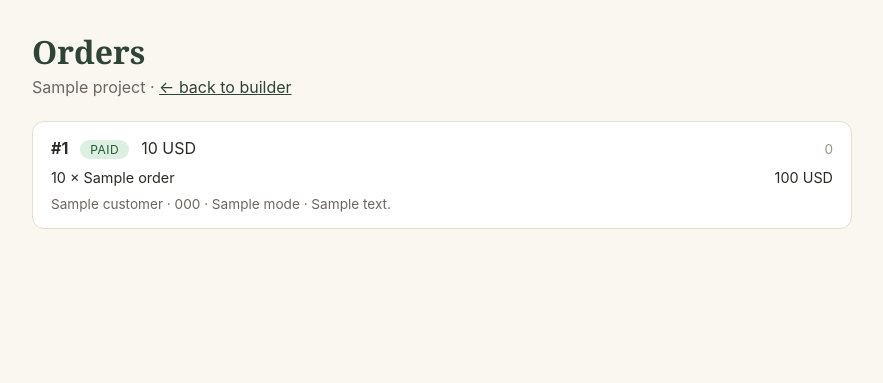
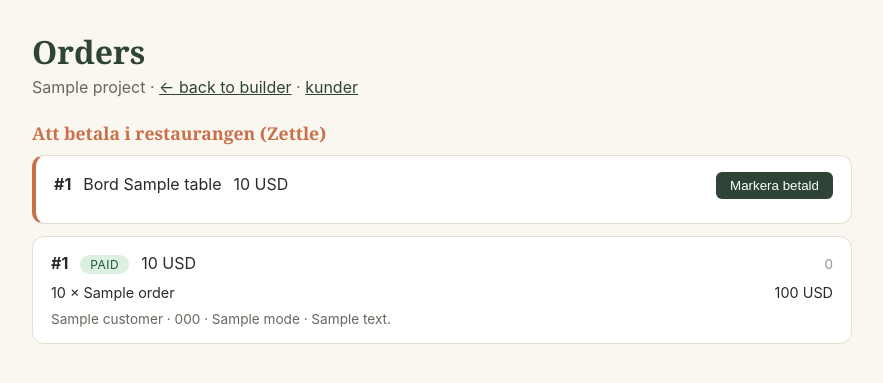
Before and after one commit to bluehawana/vibe-business-llm, a FastAPI app: template app/templates/orders.html in a window 1280 px wide. Shown: the top 383 px of the page, without its empty margins (198-1081 px from the left). Run offline with FastAPI, Linux system fonts and the light colour scheme; the template is opened without the code that fills it: most values are stand-ins (such as "Sample title", 1, 10 or a date in 2020).

Commit message:
Two payment lanes: dine-in via Zettle (in-store), takeaway prepaid via Stripe
Kassaregister-compliant split:
- dine_in  -> 'in_store': cooked immediately (guest seated), settled on
  Zettle from the orders dashboard (Markera betald). In-store manned sale
  stays in the certified register. Stripe self-pay for dine-in is blocked
  (would need a certified kontrollsystem — Phase 3).
- pickup/delivery -> 'online': prepaid via Stripe (exempt distance sale),
  no-show protection kept.
- Kitchen display + CloudPRNT + kitchen ticket now cover in-store orders;
  ticket shows BETALA I RESTAURANGEN vs BETALD accurately.

32/32 tests passing.

```diff
--- a/app/db.py
+++ b/app/db.py
@@ -127,21 +127,34 @@ def set_fulfillment(order_id: str, state: str):
 
 
 def get_active_orders(project_id: str) -> list[dict]:
-    """Paid orders not yet completed — what the kitchen display shows."""
+    """What the kitchen display shows: prepaid online orders (status 'paid') plus
+    dine-in orders being settled in-store on Zettle (status 'in_store') — the
+    latter are cooked immediately because the guest is seated."""
     with _connect() as conn:
         rows = conn.execute(
-            "SELECT * FROM orders WHERE project_id = ? AND status = 'paid'"
+            "SELECT * FROM orders WHERE project_id = ? AND status IN ('paid', 'in_store')"
             " AND fulfillment != 'completed' ORDER BY created_at",
             (project_id,),
         ).fetchall()
     return [_order_dict(r) for r in rows]
 
 
+def get_unsettled_orders(project_id: str) -> list[dict]:
+    """Dine-in orders awaiting payment at the counter (settle on Zettle)."""
+    with _connect() as conn:
+        rows = conn.execute(
+            "SELECT * FROM orders WHERE project_id = ? AND status = 'in_store' ORDER BY created_at",
+            (project_id,),
+        ).fetchall()
+    return [_order_dict(r) for r in rows]
+
+
 def get_next_unprinted_order(project_id: str):
-    """Oldest paid order whose kitchen ticket hasn't printed yet (Star CloudPRNT)."""
+    """Oldest active order whose kitchen ticket hasn't printed yet (Star CloudPRNT).
+    Covers prepaid online orders and in-store dine-in orders alike."""
     with _connect() as conn:
         row = conn.execute(
-            "SELECT * FROM orders WHERE project_id = ? AND status = 'paid'"
+            "SELECT * FROM orders WHERE project_id = ? AND status IN ('paid', 'in_store')"
             " AND printed = 0 ORDER BY created_at LIMIT 1",
             (project_id,),
         ).fetchone()
--- a/app/main.py
+++ b/app/main.py
@@ -37,6 +37,7 @@ class CheckoutRequest(BaseModel):
     address: str = ""
     table: str = ""  # dine_in: table number from QR code / in-store iPad
     pickup_time: str = ""  # pickup/delivery: requested time, e.g. "18:30" or "ASAP"
+    payment: str = ""  # "online" (Stripe prepaid) | "in_store" (settle at counter via Zettle)
 
 
 class FulfillmentUpdate(BaseModel):
@@ -164,8 +165,30 @@ def checkout(project_id: str, body: CheckoutRequest):
                 "pickup_time": body.pickup_time or "ASAP"}
     currency = spec.get("currency", "SEK")
 
-    # Prepayment is mandatory. No order is ever accepted without it — an unpaid
-    # order is a no-show risk the kitchen should never cook for.
+    # Two payment lanes, gated by Swedish kassaregister rules:
+    #  - dine_in  -> "in_store": in-store manned sale, MUST settle through the
+    #    certified register (Zettle). Cooked now, guest pays at the table/counter.
+    #  - pickup/delivery -> "online": remote prepaid distance sale (Stripe),
+    #    exempt from the register requirement; prepay protects against no-shows.
+    default_payment = "in_store" if body.mode == "dine_in" else "online"
+    payment = body.payment or default_payment
+
+    if body.mode == "dine_in" and payment != "in_store":
+        # Dine-in self-pay-on-own-device via Stripe would need a certified
+        # kontrollsystem we don't yet integrate — block it rather than break the law.
+        raise HTTPException(400, "Dine-in orders are paid in the restaurant")
+    if body.mode in ("pickup", "delivery") and payment != "online":
+        raise HTTPException(400, "Takeaway and delivery are prepaid online")
+
+    customer["payment"] = payment
+
+    if payment == "in_store":
+        # Goes straight to the kitchen (guest is seated); staff settles it on
+        # Zettle afterwards and marks it paid from the orders dashboard.
+        order_id = db.create_order(project_id, order_items, customer, total, currency, "in_store")
+        return {"url": f"/site/{project_id}/success?order={order_id}&instore=1"}
+
+    # Online lane: prepayment is mandatory — no order reaches the kitchen until paid.
     if not stripe_pay.payments_configured():
         raise HTTPException(503, "Online payments are not set up yet for this shop")
 
@@ -183,11 +206,12 @@ def checkout(project_id: str, body: CheckoutRequest):
 
 
 @app.get("/site/{project_id}/success", response_class=HTMLResponse)
-def success(request: Request, project_id: str, order: str = "", demo: str = ""):
+def success(request: Request, project_id: str, order: str = "", demo: str = "", instore: str = ""):
     project = _project_or_404(project_id)
     order_data = db.get_order(order) if order else None
     return templates.TemplateResponse(request, "success.html", {
         "project_id": project_id,
+        "instore": bool(instore),
         "spec": project["spec"],
         "order": order_data,
         "demo": bool(demo),
@@ -354,7 +378,19 @@ def orders(request: Request, project_id: str):
     return templates.TemplateResponse(request, "orders.html", {
         "project": project,
         "orders": db.get_orders(project_id),
+        "unsettled": db.get_unsettled_orders(project_id),
     })
+
+
+@app.post("/api/admin/{project_id}/orders/{order_id}/settle")
+def settle_order(project_id: str, order_id: str):
+    """Staff took payment on Zettle for a dine-in order → mark it paid here."""
+    _project_or_404(project_id)
+    order = db.get_order(order_id)
+    if order is None or order["project_id"] != project_id:
+        raise HTTPException(404, "Order not found")
+    db.mark_order_paid(order_id)
+    return {"ok": True}
 
 
 @app.get("/admin/{project_id}/customers", response_class=HTMLResponse)
--- a/app/receipt.py
+++ b/app/receipt.py
@@ -50,7 +50,8 @@ def kitchen_ticket(order: dict, business_name: str) -> str:
     lines.append(_line())
     lines.append(_row("Kund:", c.get("name", "")))
     lines.append(_row("Tel:", c.get("phone", "")))
-    lines.append(_center("BETALD / PAID"))
+    paid = order.get("status") == "paid"
+    lines.append(_center("BETALD / PAID" if paid else "BETALA I RESTAURANGEN"))
     return "\n".join(lines) + "\n\n\n"
 
 
--- a/app/templates/orders.html
+++ b/app/templates/orders.html
@@ -26,7 +26,28 @@
 <body>
 <div class="wrap">
   <h1>Orders</h1>
-  <p class="sub">{{ project.name }} · <a class="back" href="/builder/{{ project.id }}">← back to builder</a></p>
+  <p class="sub">{{ project.name }} · <a class="back" href="/builder/{{ project.id }}">← back to builder</a> ·
+     <a class="back" href="/admin/{{ project.id }}/customers">kunder</a></p>
+
+  {% if unsettled %}
+  <h2 style="font-family:Georgia,serif;color:#c96f4a;font-size:1.1rem;margin:8px 0 10px">Att betala i restaurangen (Zettle)</h2>
+  {% for o in unsettled %}
+  <div class="order" style="border-left:4px solid #c96f4a">
+    <div class="head">
+      <span class="id">#{{ o.id[:6] }}</span>
+      <span>Bord {{ o.customer.table }}</span>
+      <span>{{ '%g' % o.total }} {{ o.currency }}</span>
+      <button onclick="settle('{{ o.id }}')" style="margin-left:auto;background:#2f4436;color:#fff;border:0;padding:6px 14px;border-radius:6px;cursor:pointer">Markera betald</button>
+    </div>
+  </div>
+  {% endfor %}
+  <script>
+  async function settle(id) {
+    await fetch(`/api/admin/{{ project.id }}/orders/${id}/settle`, { method: 'POST' });
+    location.reload();
+  }
+  </script>
+  {% endif %}
   {% if not orders %}<p class="empty">No orders yet. Share your site link to start selling.</p>{% endif %}
   {% for o in orders %}
   <div class="order">
--- a/app/templates/success.html
+++ b/app/templates/success.html
@@ -35,6 +35,7 @@
   </div>
   <p>{% if order.customer.mode == 'delivery' %}{% if spec.language == 'sv' %}Levereras till: {{ order.customer.address }}{% else %}Delivering to: {{ order.customer.address }}{% endif %}{% else %}{% if spec.language == 'sv' %}Hämtas hos {{ spec.business_name }}{% else %}Pickup at {{ spec.business_name }}{% endif %}{% endif %}</p>
   {% endif %}
+  {% if instore %}<p>{% if spec.language == 'sv' %}Din beställning är skickad till köket. Betala vid bordet eller kassan.{% else %}Your order has been sent to the kitchen. Pay at your table or the counter.{% endif %}</p>{% endif %}
   {% if demo %}<p class="demo">Demo mode — no payment was processed (Stripe not configured).</p>{% endif %}
   {% if order %}<p><a href="/receipt/{{ order.id }}" target="_blank">🖨️ {% if spec.language == 'sv' %}Skriv ut kvitto{% else %}Print receipt{% endif %}</a></p>{% endif %}
   <a href="/site/{{ project_id }}">{% if spec.language == 'sv' %}← Tillbaka till {{ spec.business_name }}{% else %}← Back to {{ spec.business_name }}{% endif %}</a>
```
Also changed, not shown: app/templates/site.html (+7 -1 lines), tests/test_app.py (+43 -6 lines).
